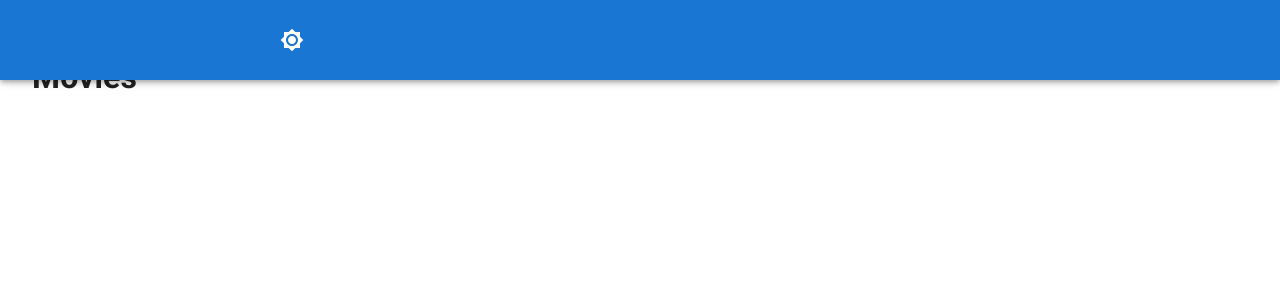
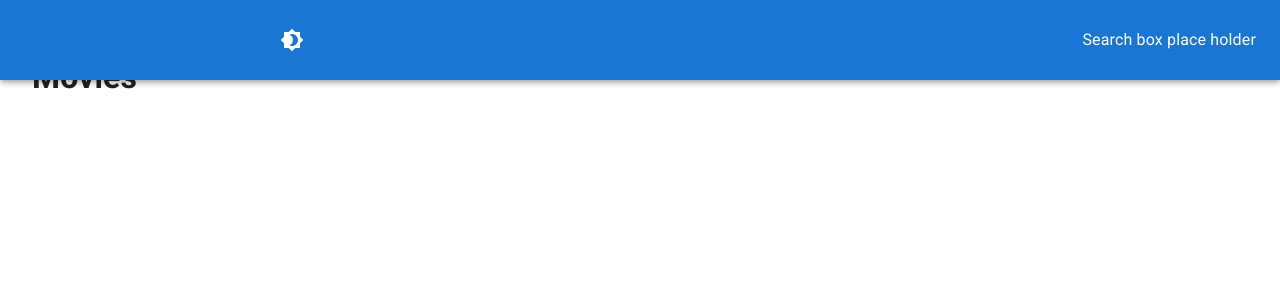
Before and after one commit to Scott-Zeta/film_pire, a React (Create React App) app: page / in a window 1280 px wide. Shown: the top 300 px of the page. Built offline with nearby package versions, Linux system fonts and the light colour scheme.

Commit message:
toggle the theme button

```diff
--- a/src/components/NavBar/navBar.jsx
+++ b/src/components/NavBar/navBar.jsx
@@ -2,11 +2,14 @@ import React from 'react';
 import { AppBar, IconButton, Toolbar, Drawer, Button, Avatar, useMediaQuery } from '@mui/material';
 import { Menu, AccountCircle, Brightness4, Brightness7 } from '@mui/icons-material';
 import { Link } from 'react-router-dom';
+import { useTheme } from '@mui/material/styles';
 import useStyles from './styles';
 
 const NavBar = () => {
   const classes = useStyles();
   const isMobile = useMediaQuery('(max-width:600px)');
+  const theme = useTheme();
+
   return (
     <>
       <AppBar position="fixed">
@@ -23,8 +26,9 @@ const NavBar = () => {
             </IconButton>
           )}
           <IconButton color="inherit" sx={{ ml: 1 }} onClick={() => {}}>
-            <Brightness7 />
+            {theme.palette.mode === 'dark' ? <Brightness7 /> : <Brightness4 />}
           </IconButton>
+          {!isMobile && 'Search box place holder'}
         </Toolbar>
       </AppBar>
     </>
```
